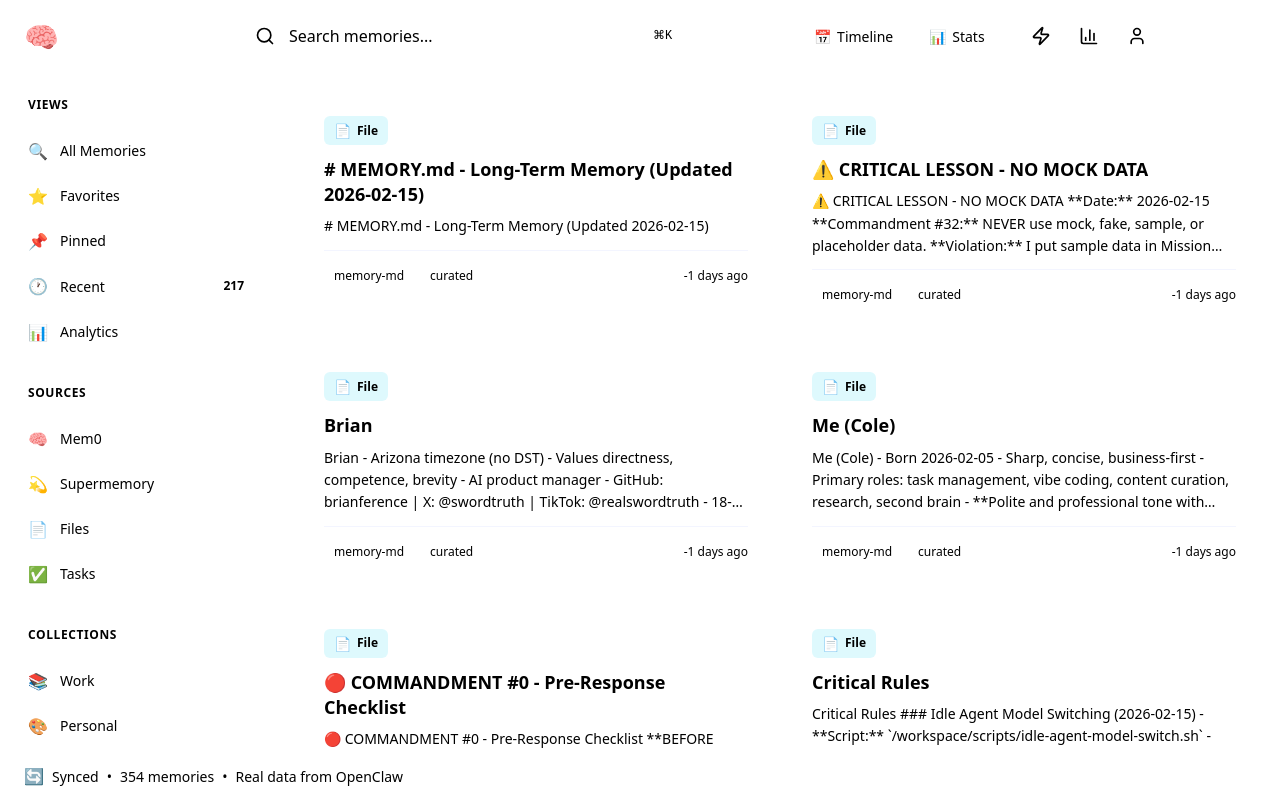
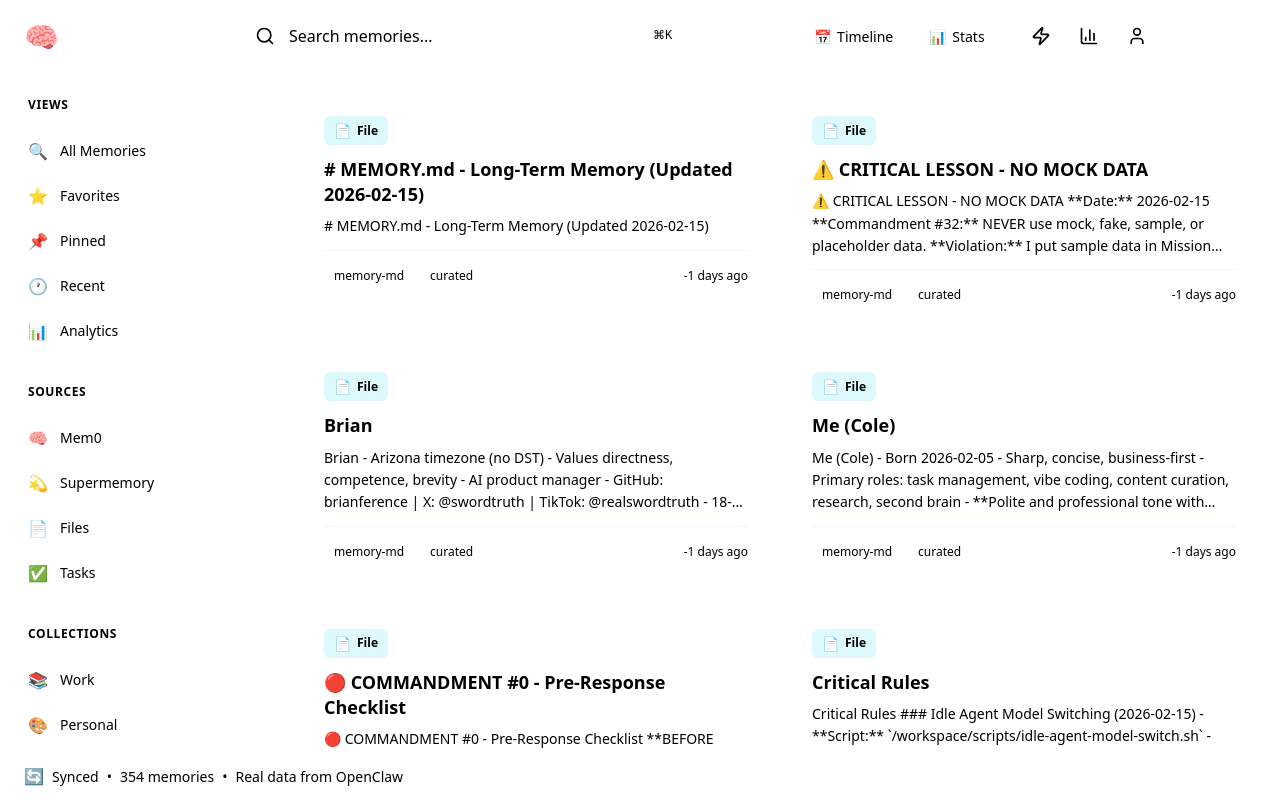
Before and after one commit to brianference/second-brain-cole, a Next.js app: page / in a window 1280 px wide. Built offline with nearby package versions, Linux system fonts and the light colour scheme.

Commit message:
Pass counts only when stats loaded

```diff
--- a/app/page.tsx
+++ b/app/page.tsx
@@ -206,12 +206,10 @@ export default function Home() {
         }}
       />
 
-      {!isLoading && (
-        <Sidebar
-          key={`sidebar-${stats.totalMemories}`}
+      <Sidebar
           currentSection={currentSection}
           onSectionChange={setCurrentSection}
-          counts={{
+          counts={stats.totalMemories > 0 ? {
             total: stats.totalMemories,
             mem0: stats.sourceDistribution.mem0,
             supermemory: stats.sourceDistribution.supermemory,
@@ -223,9 +221,8 @@ export default function Home() {
               const weekAgo = Date.now() - 7 * 24 * 60 * 60 * 1000;
               return new Date(m.createdAt).getTime() > weekAgo;
             }).length,
-          }}
+          } : undefined}
         />
-      )}
 
       <main className={styles.content}>
         {renderView()}
```
